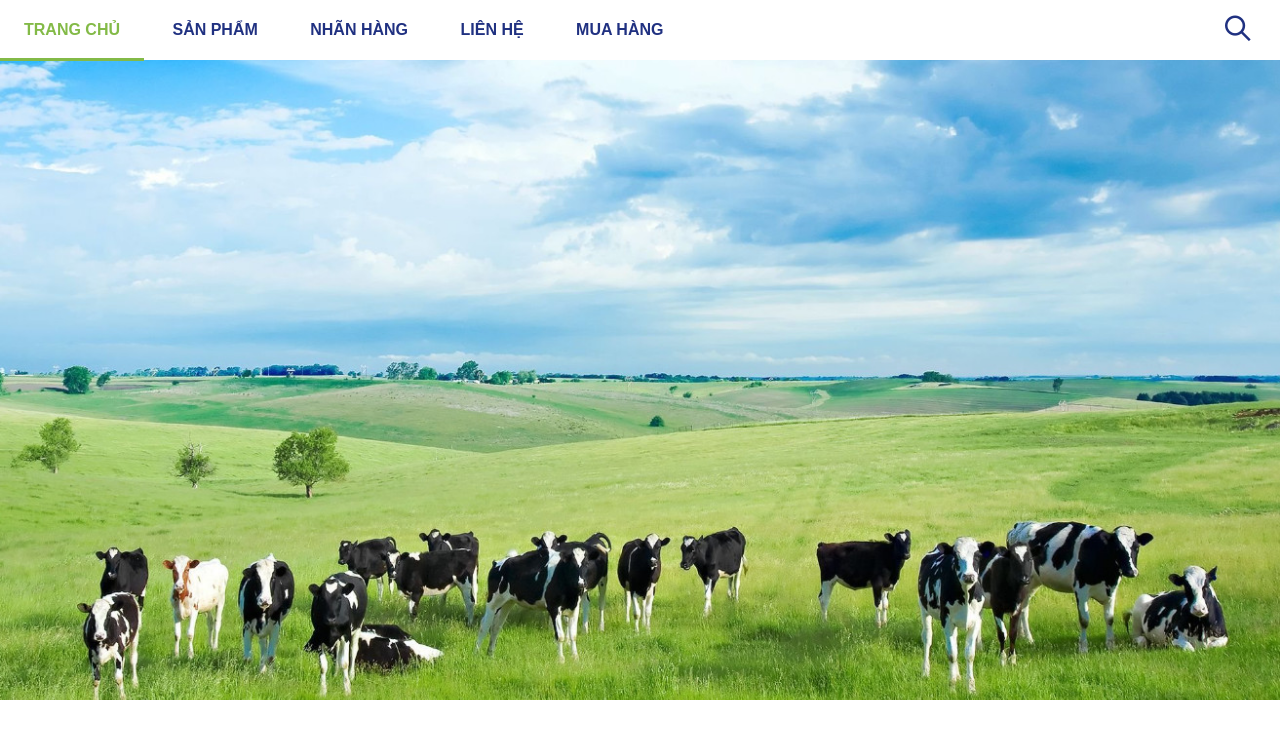
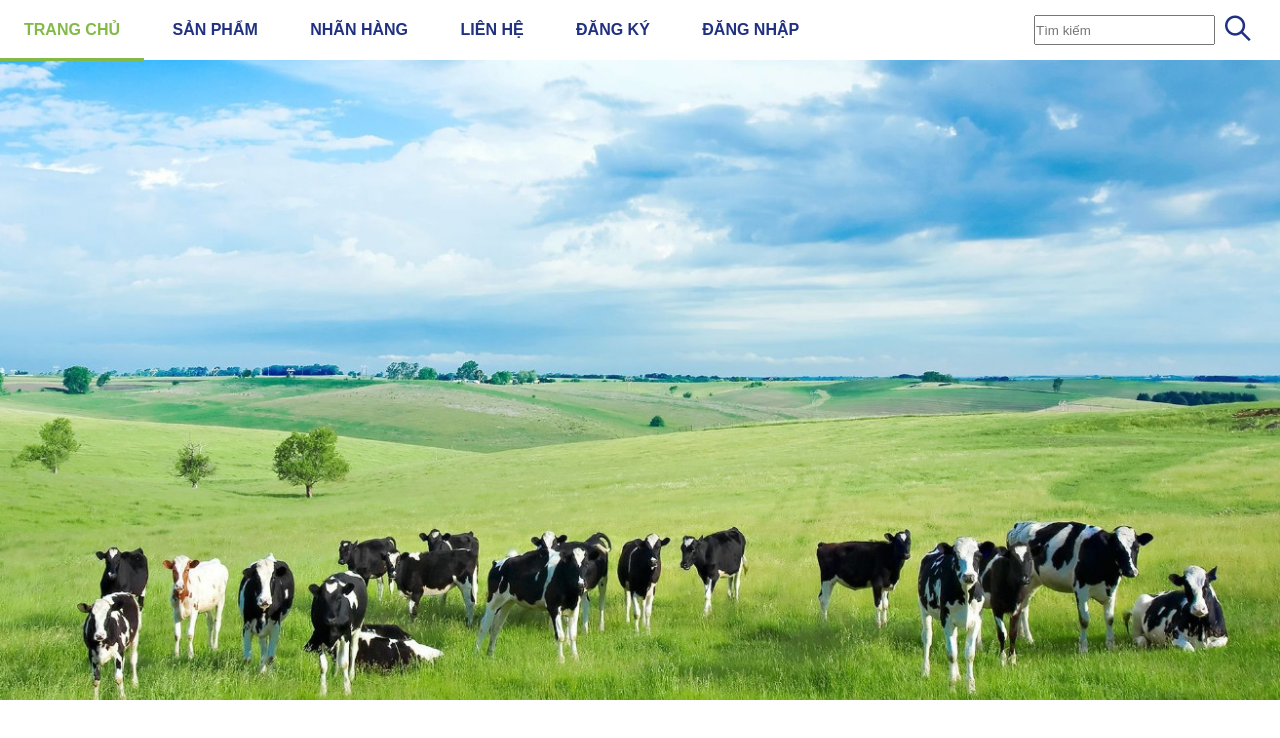
Before and after one commit to ntdat2508/Web-ban-sua, a plain HTML site: page index.html in a window 1280 px wide. Drawn offline with Linux system fonts and the light colour scheme.

Commit message:
Dat sua thanh header

```diff
--- a/assets/css/trang_chu.css
+++ b/assets/css/trang_chu.css
@@ -28,6 +28,8 @@ html{
     top: 0;
     left: 0;
     right: 0;
+    display: flex;
+    justify-content: space-between;
 }
 
 #nav{
@@ -53,9 +55,23 @@ html{
     border-bottom: solid #83ba47 3px;
 }
 
+#search{
+    display: flex;
+    top: 0;
+    right: 0;
+}
+
+#search .search-input{
+    padding-top: 15px;
+}
+#search .search-text{
+    height: 30px;
+    border-radius: 20px solid #203181;
+}
+
 #header .search-btn{
-    float: right;
-    padding: 0 30px;
+    padding-right: 30px;
+    padding-left: 10px;
 }
 
 #header .search-icon{
--- a/index.html
+++ b/index.html
@@ -11,19 +11,23 @@
 <body>
     <div id="main">
         <div id="header">
-            <!-- Bắt đầu phần điều hướng -->
+
             <ul id="nav">
                 <li><a href="">Trang chủ</a></li>
                 <li><a href="">Sản phẩm</a></li>
                 <li><a href="">Nhãn hàng</a></li>
                 <li><a href="">Liên hệ</a></li>
-                <li><a href="">Mua hàng</a></li>
+                <li><a href="">Đăng ký</a></li>
+                <li><a href="">Đăng nhập</a></li>
             </ul>
-            <!-- Kết thúc phần điều hướng -->
 
-            <!-- Bắt đầu nút tìm kiếm -->
-            <div class="search-btn">
-                <i class="search-icon ti-search"></i>
+            <div id="search">
+                <div class="search-input">
+                    <input type="text" class="search-text" placeholder="Tìm kiếm">
+                </div>
+                <div class="search-btn">
+                    <i class="search-icon ti-search"></i>
+                </div>
             </div>
             <!-- Kết thúc nút tìm kiếm -->
         </div>
```
Also changed, not shown: assets/img/silder/milk.jpg.
